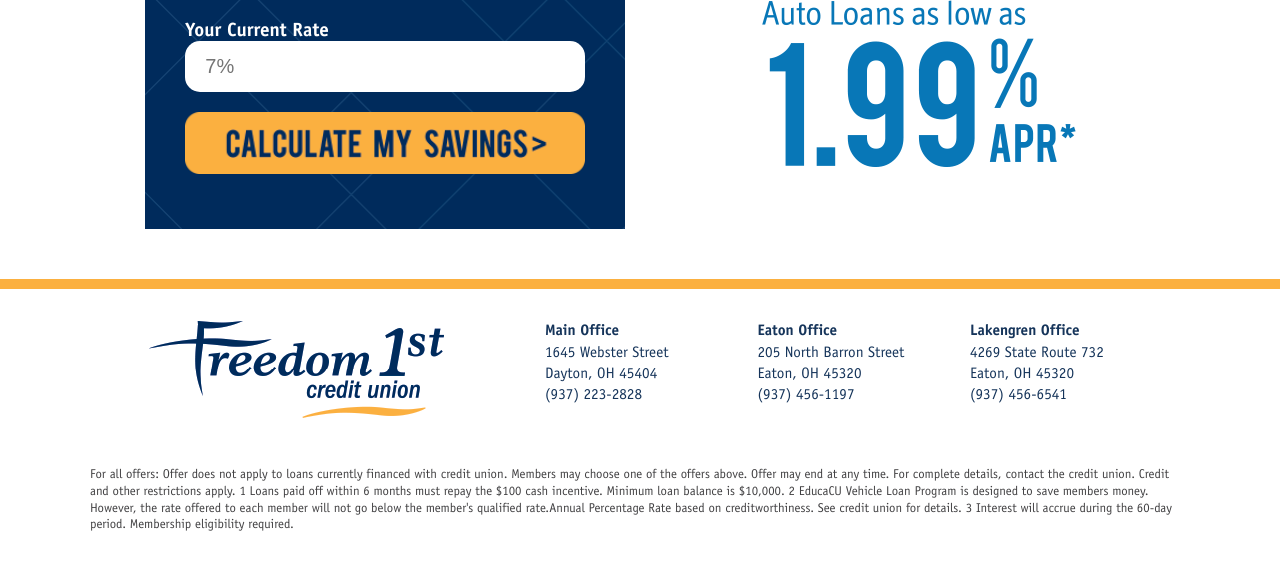
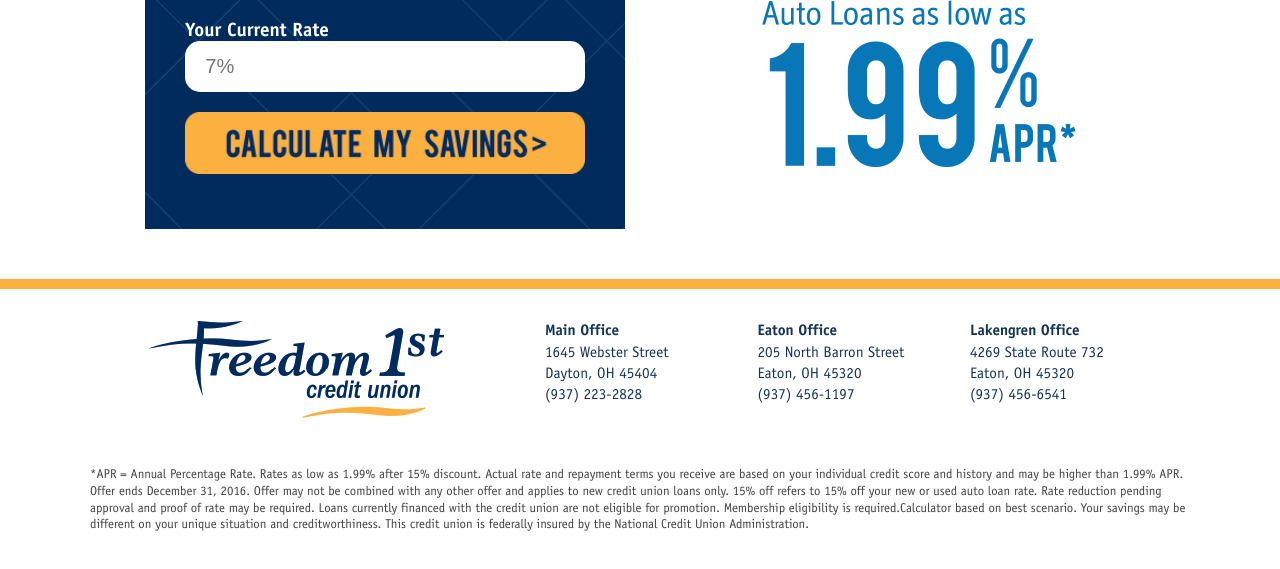
Before and after one commit to giraphcreative/freedomloansale.com, a website: page index.html in a window 1280 px wide. Shown: the part 1004-1573 px from the top of the page. Drawn offline with nearby package versions, Linux system fonts and the light colour scheme.

Commit message:
Adjust fineprint to be the correct text.

```diff
--- a/index.html
+++ b/index.html
@@ -80,7 +80,7 @@
 				</div>
 
 				<div class="fine-print group">
-					For all offers: Offer does not apply to loans currently financed with credit union.  Members may choose one of the offers above.  Offer may end at any time.  For complete details, contact the credit union.  Credit and other restrictions apply. <sup>1</sup> Loans paid off within 6 months must repay the $100 cash incentive. Minimum loan balance is $10,000. <sup>2</sup> EducaCU Vehicle Loan Program is designed to save members money. However, the rate offered to each member will not go below the member's qualified rate.Annual Percentage Rate based on creditworthiness. See credit union for details. <sup>3</sup> Interest will accrue during the 60-day period. Membership eligibility required.
+					*APR = Annual Percentage Rate. Rates as low as 1.99% after 15% discount. Actual rate and repayment terms you receive are based on your individual credit score and history and may be higher than 1.99% APR. Offer ends December 31, 2016. Offer may not be combined with any other offer and applies to new credit union loans only. 15% off refers to 15% off your new or used auto loan rate. Rate reduction pending approval and proof of rate may be required. Loans currently financed with the credit union are not eligible for promotion. Membership eligibility is required.Calculator based on best scenario. Your savings may be different on your unique situation and creditworthiness.  This credit union is federally insured by the National Credit Union Administration.
 				</div>
 
 			</div>
```
